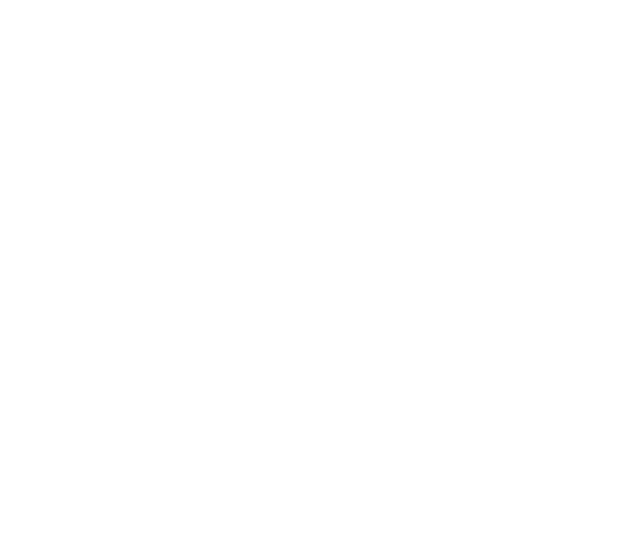
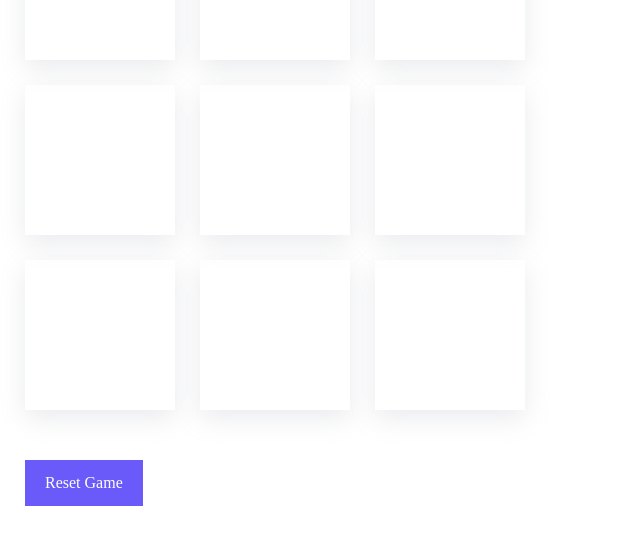
Before and after one commit to JacksonHana/Practice-ReactJS, a React (Vite) app: page / in a window 1280 px wide. Shown: the part 115-660 px from the top of the page, without its empty margins (0-640 px from the left). Built offline with nearby package versions, Linux system fonts and the light colour scheme.

Commit message:
tic tac toe

```diff
--- a/src/evondev/tictactoe/Board.jsx
+++ b/src/evondev/tictactoe/Board.jsx
@@ -1,18 +1,21 @@
 import React from 'react';
 import Cell from './Cell';
 
-const Board = () => {
+const Board = (props) => {
+    //Array(9).fill() => ()
+    console.log(props);
+
     return (
         <div className='game-board'>
-            <Cell></Cell>
-            <Cell></Cell>
-            <Cell></Cell>
-            <Cell></Cell>
-            <Cell></Cell>
-            <Cell></Cell>
-            <Cell></Cell>
-            <Cell></Cell>
-            <Cell></Cell>
+            {props.cells.map((item, index) => (
+                <Cell
+                    key = {index}
+                    value={item}
+                    onClick={() => props.onClick(index)}
+                    className={item === 'X' ? 'is-x' : item === 'O' ? 'is-o' : "" }
+                ></Cell>
+            ))}
+
         </div>
     );
 };
--- a/src/evondev/tictactoe/Cell.jsx
+++ b/src/evondev/tictactoe/Cell.jsx
@@ -1,8 +1,22 @@
 import React from 'react';
 
-const Cell = () => {
+//    //obj destructuring
+//    const student = {
+//     name: "jackson",
+//     age: 0,
+//    };
+//    const nameS = student.name;
+//    const ageS = student.age;
+//    const {name, age} = student;
+
+const Cell = ({value,onClick, className}) => {
+
+    console.log(value, onClick);
+
+
     return (
-        <div className='game-cell'>
+        <div className={`game-cell ${className}`} onClick={onClick}>
+            {value}
 
         </div>
     );
--- a/src/evondev/tictactoe/Game.jsx
+++ b/src/evondev/tictactoe/Game.jsx
@@ -1,11 +1,34 @@
-import React from 'react';
+import React, { useState } from 'react';
 import Board from './Board';
 import "./GameStyle.css";
+import { calculateWinner } from '../../utils';
 
 const Game = () => {
+    const [board, setBoard] = useState(Array(9).fill(null));
+    const [xIsNext, setIsXNext] = useState(true);
+    const winner = calculateWinner(board);
+
+    const handleClick = (index) => {
+        const boardCopy = [...board];
+        if (winner || boardCopy[index]) return;
+        boardCopy[index] = xIsNext ? 'X' : 'O';
+        setBoard(boardCopy);
+        setIsXNext((xIsNext) => !xIsNext);
+    };
+    const handleResetGame = () => {
+        setBoard(Array(9).fill(null));
+    }
+
     return (
         <div>
-            <Board></Board>
+            <Board cells = {board} onClick={handleClick}></Board>
+            {winner && <div className="game-winner">
+                Winner is {winner}
+            </div>}
+            <button className='game-reset' onClick={handleResetGame}>
+                Reset Game
+            </button>
+
         </div>
     );
 };
--- a/src/evondev/tictactoe/GameStyle.css
+++ b/src/evondev/tictactoe/GameStyle.css
@@ -0,0 +1,41 @@
+
+.game-board{
+    margin: 25px;
+    width: 500px;
+    height: 500px;
+    display: grid;
+    grid-template-columns: repeat(3, 1fr);
+    grid-template-rows: repeat(3, 1fr);
+    grid-gap: 25px;
+}
+.game-cell{
+    cursor: pointer;
+    display: flex;
+    justify-content: center;
+    align-items: center;
+    font-weight: bold;
+    font-size: 80px;
+    box-shadow: rgba(149, 157, 165, 0.2) 0px 8px 24px;
+    font-family: 'Gill Sans', 'Gill Sans MT', Calibri, 'Trebuchet MS', sans-serif;
+}
+.game-cell.is-x{
+    color: #2cccff;
+}
+.game-cell.is-o{
+    color: #FF6651;
+}
+.game-reset{
+    margin: 25px;
+    display: inline-block;
+    padding: 15px 20px;
+    color: white;
+    background-color: #6A5AF9;
+    font-size: 16px;
+    bottom: none;
+    outline: none;
+}
+.game-winner{
+    padding: 25px;
+    font-size: 20px;
+    color: #F62682;
+}
--- /dev/null
+++ b/src/utils.jsx
@@ -0,0 +1,21 @@
+export function calculateWinner(cells){
+    const lines = [
+        [0,1,2],
+        [3,4,5],
+        [6,7,8],
+        [0,3,6],
+        [1,4,7],
+        [2,5,8],
+        [0,4,8],
+        [2,4,6],
+    ];
+    for (let index = 0; index < lines.length; index++) {
+        //array destructuring
+        const [a,b,c] = lines[index];
+
+        if (cells[a] && cells[a] === cells[b] && cells[a] === cells[c]){
+            return cells[a];
+        }
+    }
+    return null;
+}
```
